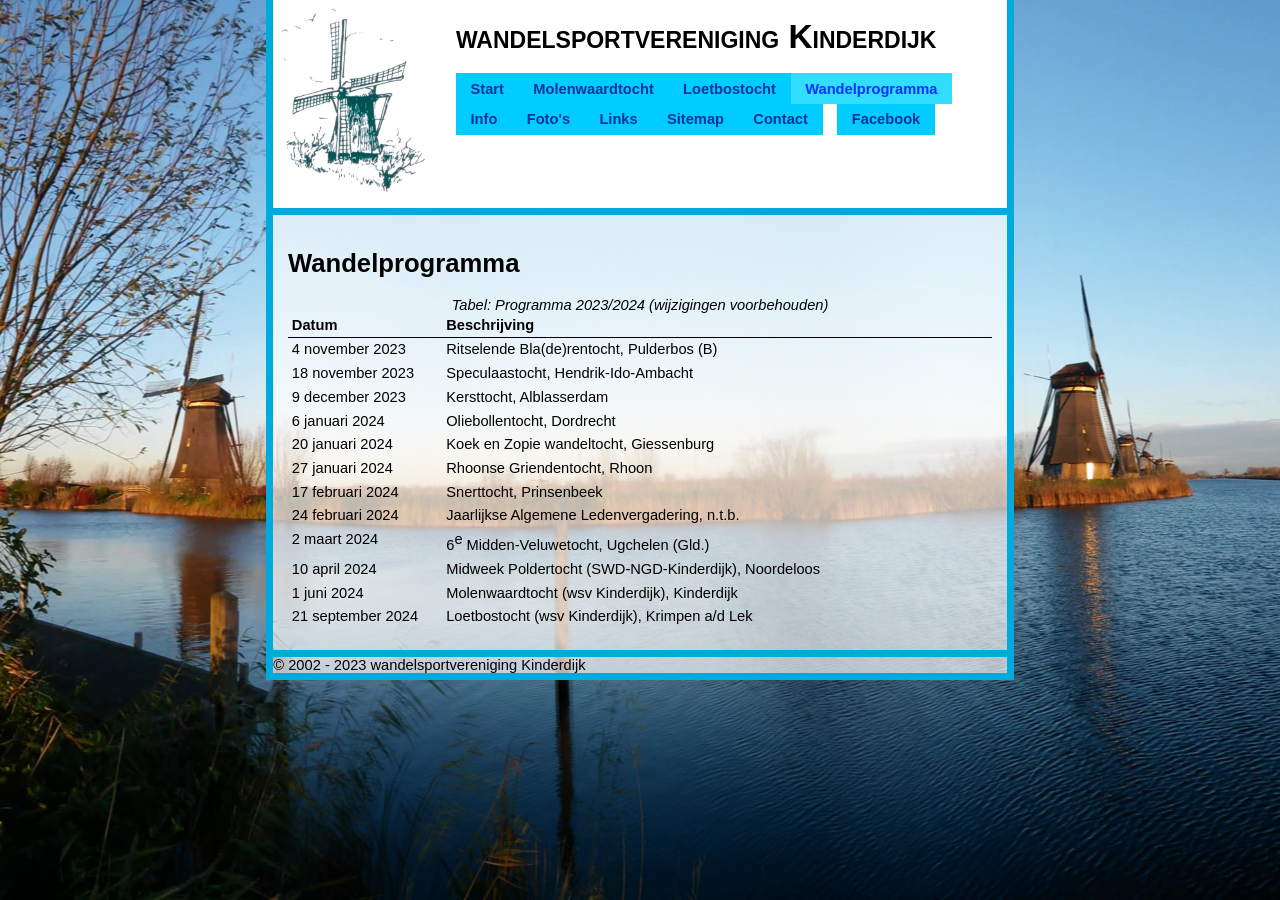
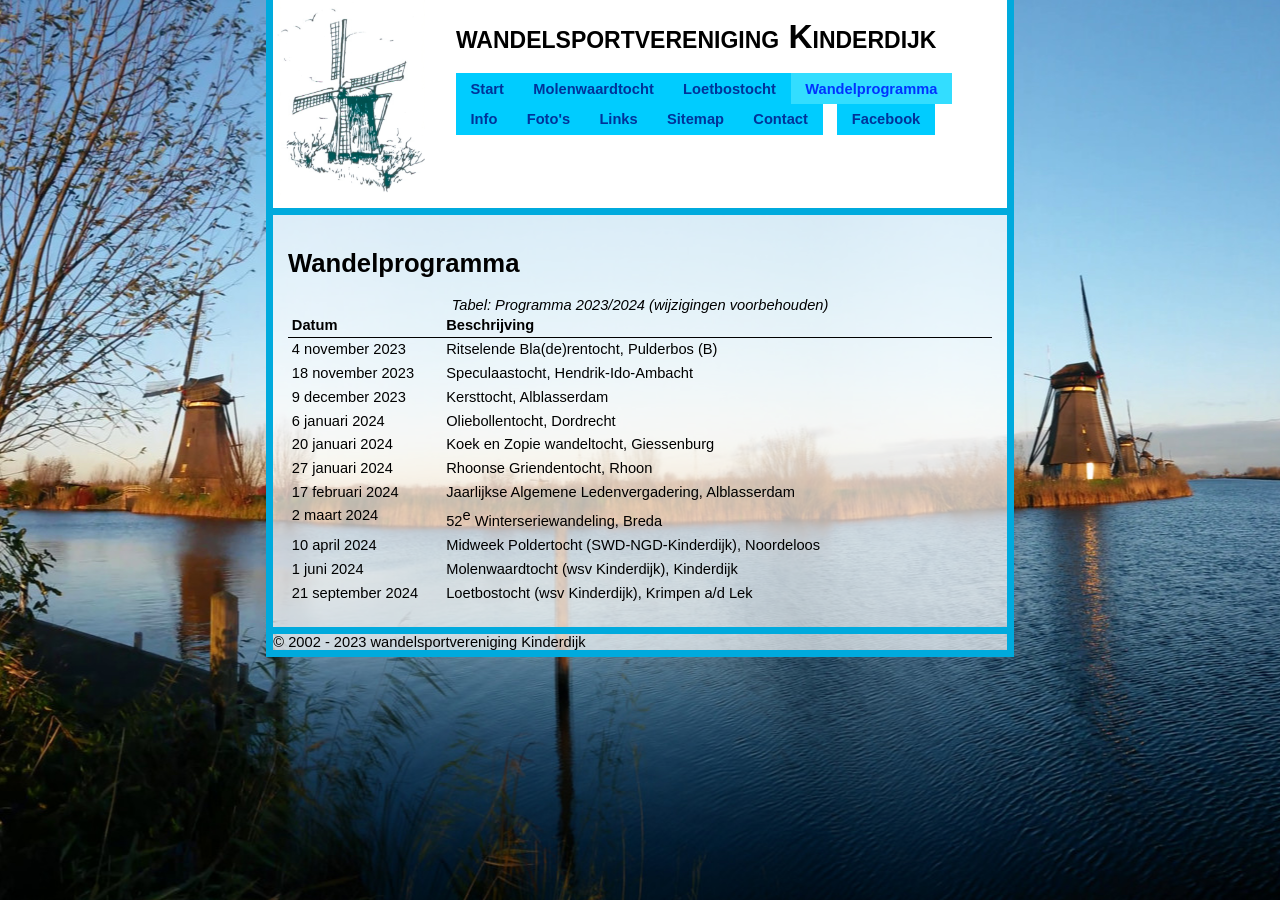
Before and after one commit to jvisser84/www.wsvkinderdijk.nl, a Jekyll site: the page built from docs/wandelprogramma.html, in a window 1280 px wide. Built offline with Jekyll 4.4.1, drawn with Linux system fonts in a browser that asks for light colours.

Commit message:
Update wandelprogramma v2

```diff
--- a/docs/_data/wandelprogramma.yml
+++ b/docs/_data/wandelprogramma.yml
@@ -16,14 +16,11 @@
 - name: Rhoonse Griendentocht
   location: Rhoon
   date: 27 januari 2024
-- name: Snerttocht
-  location: Prinsenbeek
+- name: Jaarlijkse Algemene Ledenvergadering
+  location: Alblasserdam
   date: 17 februari 2024
-- name: Jaarlijkse Algemene Ledenvergadering
-  location: n.t.b.
-  date: 24 februari 2024
-- name: 6<sup>e</sup> Midden-Veluwetocht
-  location: Ugchelen (Gld.)
+- name: 52<sup>e</sup> Winterseriewandeling
+  location: Breda
   date: 2 maart 2024
 - name: Midweek Poldertocht (SWD-NGD-Kinderdijk)
   location: Noordeloos
```
